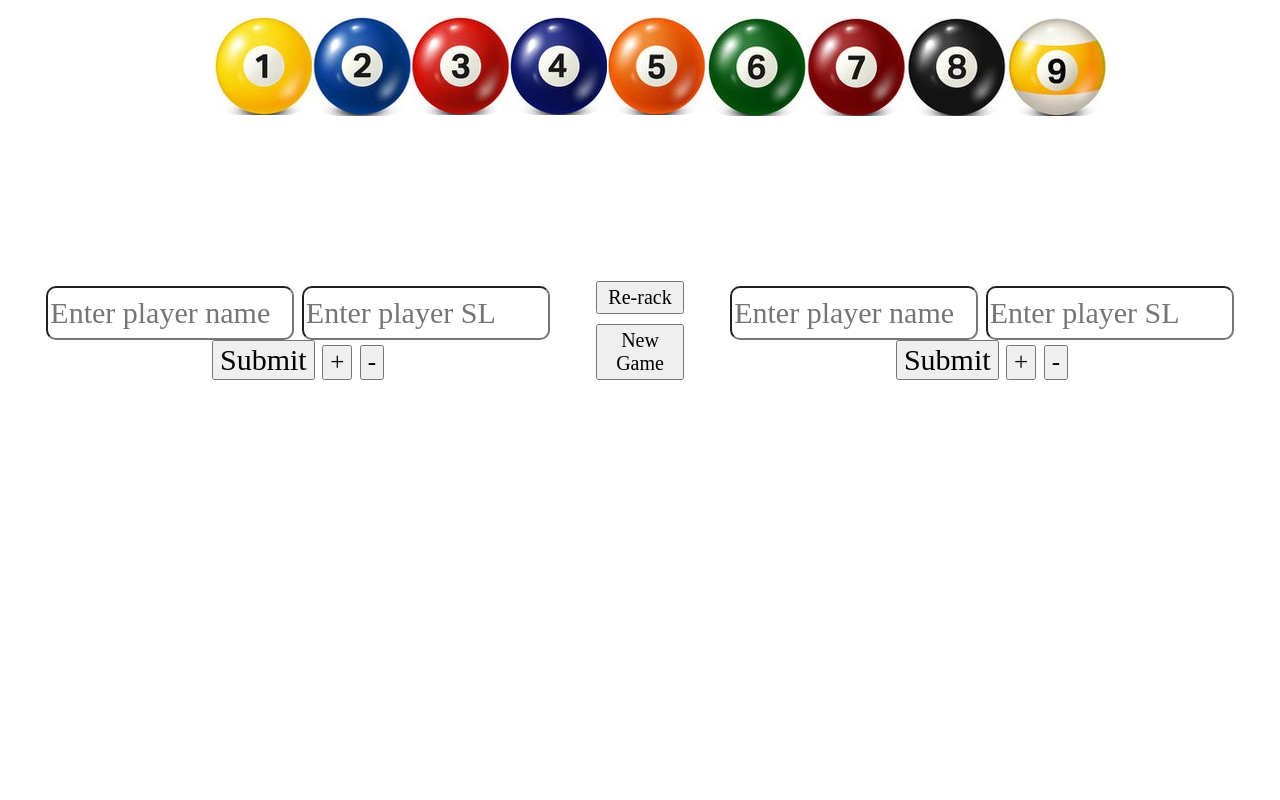
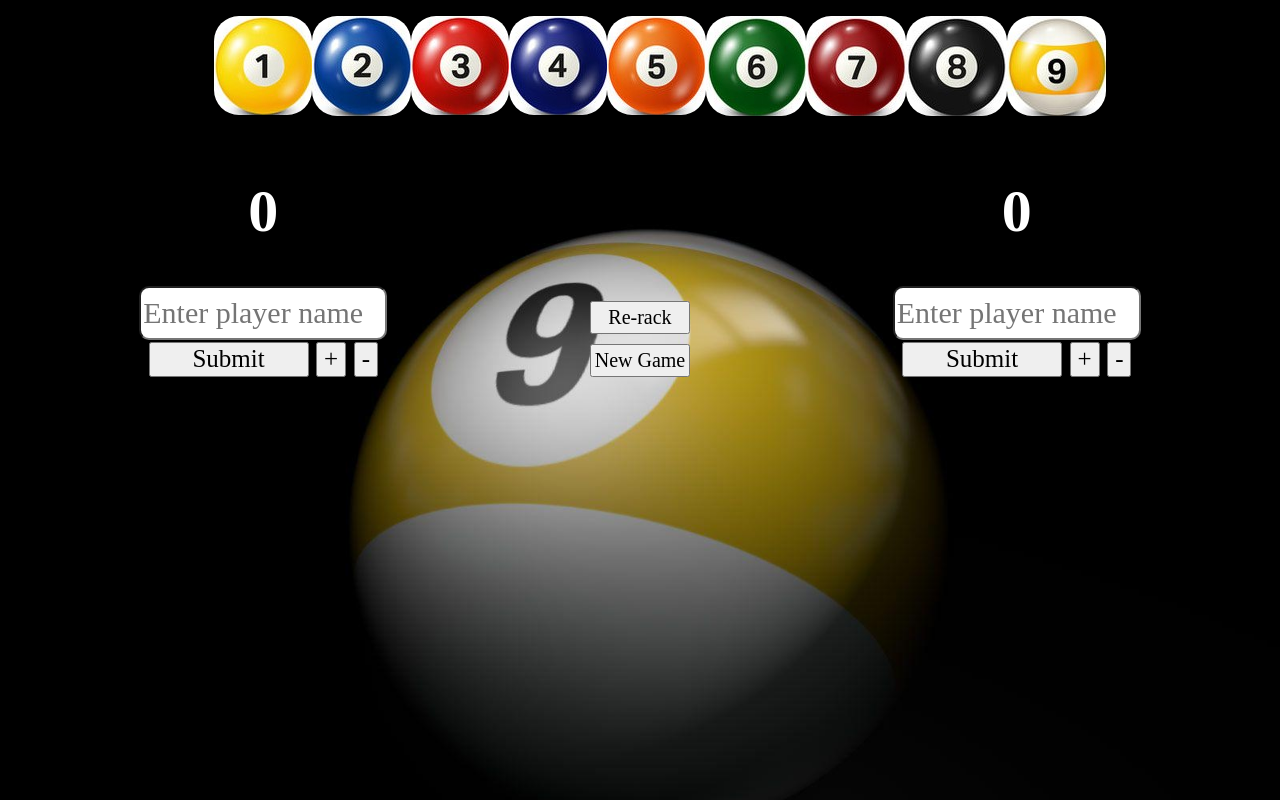
Before and after one commit to ChuckMeyers/poolScoreTracker, a website: page public/index.html in a window 1280 px wide. Drawn offline with nearby package versions, Linux system fonts and the light colour scheme.

Commit message:
Added background img to public. edited html

```diff
--- a/public/index.html
+++ b/public/index.html
@@ -24,12 +24,12 @@
             </ul>
         </section>
         <section class="scores">
-            <div class="playerOne">
+            <div class="players playerOne">
                 <h1 class="playerOneScore">0</h1>
                 <h2 class="pOneName"></h2>
-                <input class="player-inputs" type="text" placeholder="Enter player name">
-                <input class="player-inputs" type="number" placeholder="Enter player SL">
-                <button type="submit" name="submit" id="playerOneNameSubmit">Submit</button>
+                <input class="player-one-name-input" type="text" placeholder="Enter player name">
+                <!-- <input class="player-one-sl-input" type="number" placeholder="Enter player SL"> -->
+                <button type="submit" name="submit" id="player-one-submit">Submit</button>
                 <button type="button" class="changeScore pOneIncrement">+</button>
                 <button type="button" class="changeScore pOneDecrement">-</button>
             </div>
@@ -37,12 +37,12 @@
                 <button type="button" name="reset" class="buttons reRack">Re-rack</button>
                 <button type="button" name="new-game" class="buttons" id="newGame">New Game</button>
             </div>
-            <div class="playerTwo">
+            <div class="players playerTwo">
                 <h1 class="playerTwoScore">0</h1>
                 <h2 class="pTwoName"></h2>
-                <input class="player-inputs" type="text" placeholder="Enter player name">
-                <input class="player-inputs" type="number" placeholder="Enter player SL">
-                <button type="submit" name="submit" id="playerTwoNameSubmit">Submit</button>
+                <input class="player-two-name-input" type="text" placeholder="Enter player name">
+                <!-- <input class="player-two-sl-input" type="number" placeholder="Enter player SL"> -->
+                <button type="submit" name="submit" id="player-two-submit">Submit</button>
                 <button type="button" class="changeScore pTwoIncrement">+</button>
                 <button type="button" class="changeScore pTwoDecrement">-</button>
             </div>
```
Also changed, not shown: public/background-imgs/background-img-1.jpg (added).
